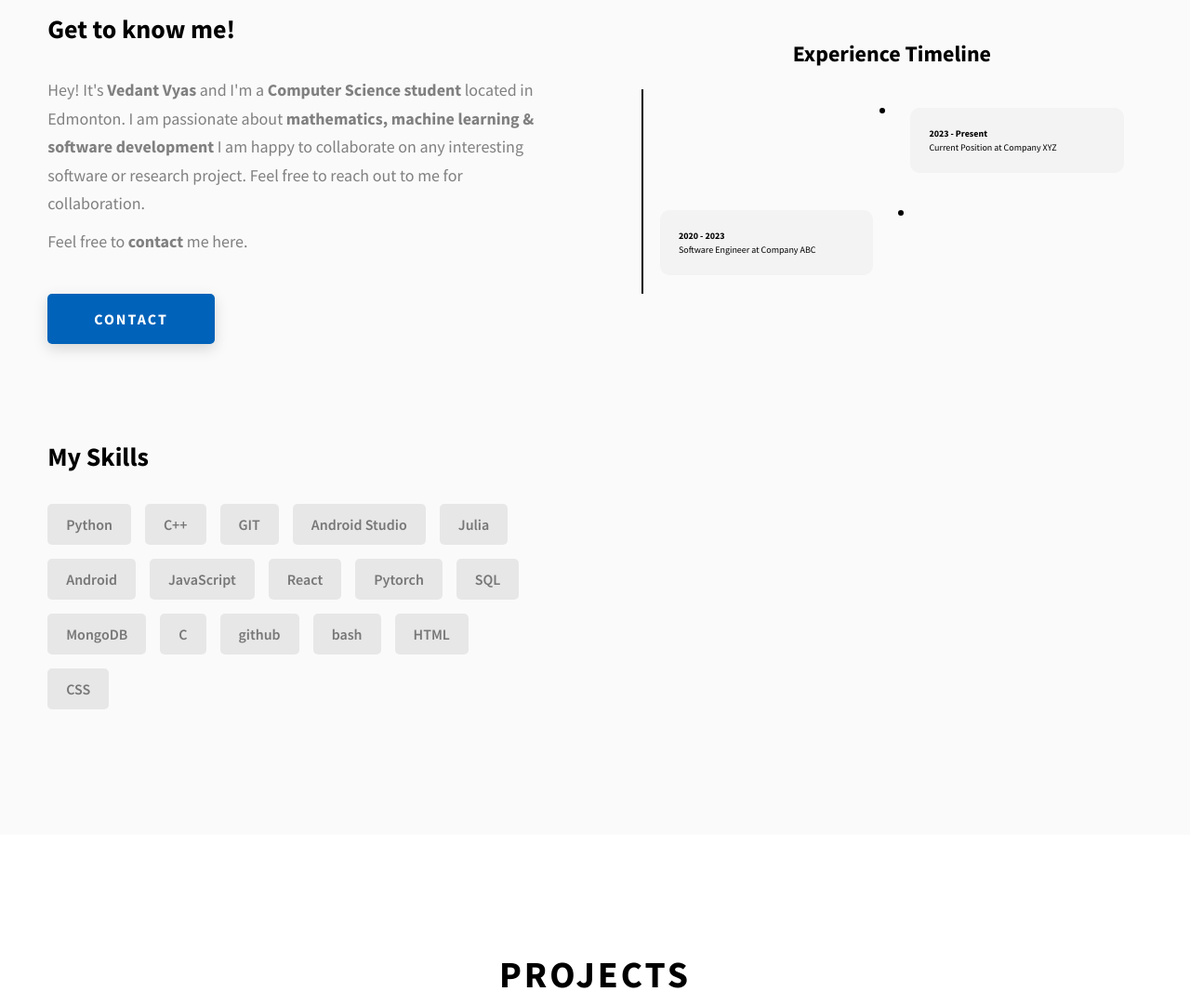
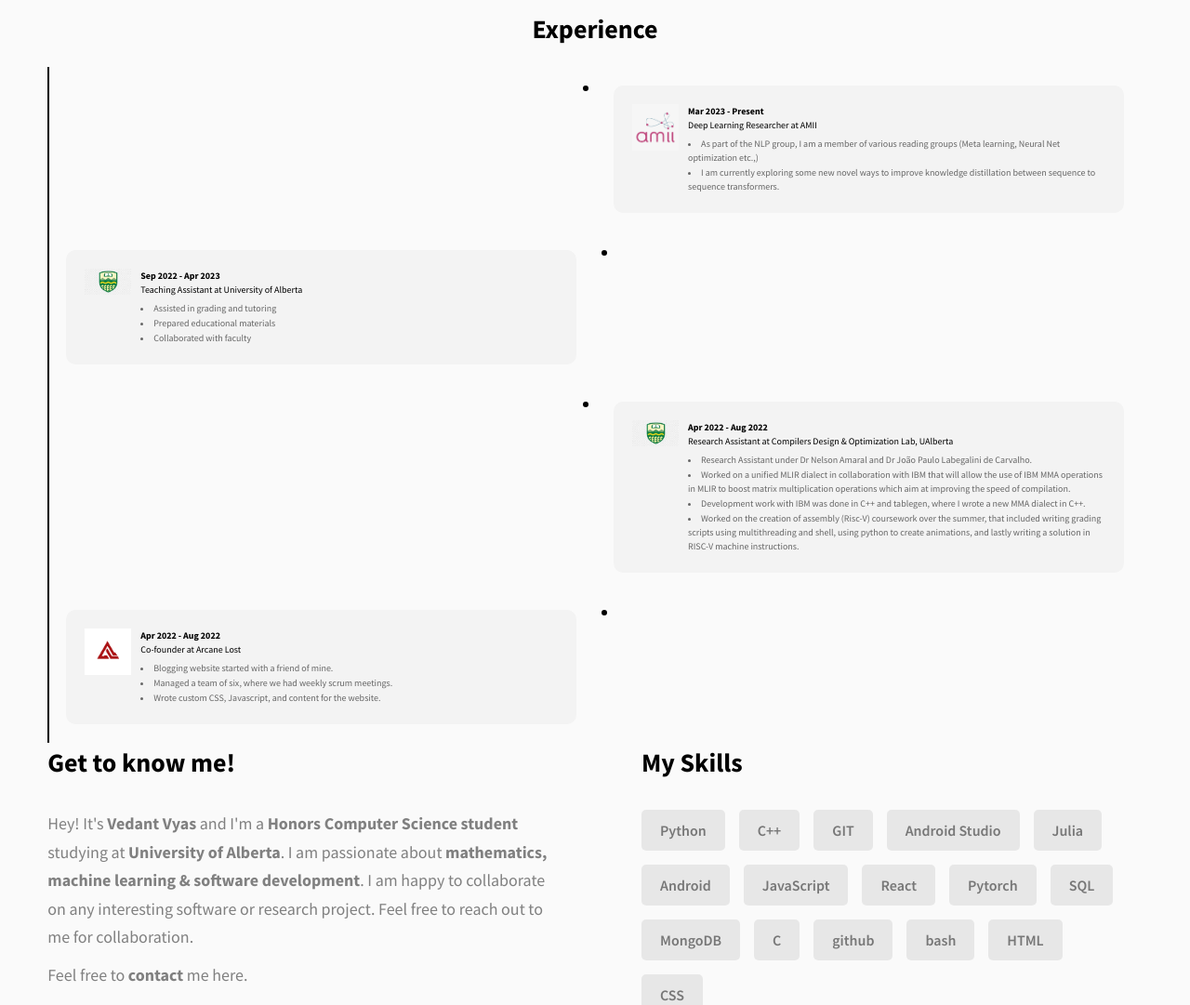
Before and after one commit to vedudx/vedudx-vedudx.github.io, a website: page index.html in a window 1280 px wide. Shown: the part 1060-2141 px from the top of the page at 93% size. Drawn offline with Linux system fonts and the light colour scheme.

Commit message:
expanding the timeline, and moving it above skills section

```diff
--- a/css/style.css
+++ b/css/style.css
@@ -9,6 +9,8 @@ $breakpoint arguement choices:
 - tab-port
 - tab-land
 - big-desktop
+##0062b9
+rgba(0, 98, 185, 0.8)
 
 Inside media queries 1em is always 16px i.e 1em = 16px at every screen size only inside media queries
 */
@@ -473,7 +475,7 @@ textarea {
 
 .project-cs-hero {
   color: #fff;
-  background: linear-gradient(to right, rgba(0, 98, 185, 0.8), rgba(0, 98, 185, 0.8)), url(../../assets/svg/common-bg.svg);
+  background: linear-gradient(to right, rgba(158,210,190,0.8), rgba(158,210,190,0.8)), url(../../assets/svg/common-bg.svg);
   background-size: cover;
   background-position: center;
   position: relative; }
@@ -765,7 +767,7 @@ textarea {
 
 .projects-carousel__button {
   position: absolute;
-  top: 50%;
+  top: 60%;
   transform: translateY(-50%);
   background: #0062b9;
   color: #fff;
@@ -788,7 +790,8 @@ textarea {
 }
 
 .experience-timeline__title {
-  font-size: 24px;
+  font-weight: 700;
+  font-size: 2.8rem;
   text-align: center;
   margin-bottom: 20px;
 }
@@ -828,6 +831,7 @@ textarea {
   background: #f3f3f3;
   padding: 20px;
   border-radius: 10px;
+  clear: both;
 }
 
 .timeline::before {
@@ -839,7 +843,33 @@ textarea {
   bottom: 0;
 
 }
+.timeline__logo {
+  width: 50px; /* Adjust as needed */
+  height: auto;
+  margin-right: 10px;
+  float: left;
+}
+/* .timeline__content p,
+.bullet-list {
+  font-size: 1rem; /* Adjust this value to match the desired font size
+} */
 
+
+
+.timeline__content .bullet-list li {
+  list-style-type: disc ;
+  list-style-position: inside;
+  margin-bottom: 1px;
+  color:#666;
+}
+.timeline__content .bullet-list {
+
+  /* list-style-position: inside; */
+  padding-left: 60px;
+  font-size: 1rem;
+  margin-top: 5px; /* Additional space above the list */
+  color: #000;
+}
 
 @keyframes wheel {
   to {
--- a/index.html
+++ b/index.html
@@ -124,7 +124,7 @@
           </a>
         </div>
         <div class="home-hero__social">
-          <a href="#" class="home-hero__social-icon-link">
+          <a href="https://www.hackerrank.com/vedudx?hr_r=1" class="home-hero__social-icon-link">
             <img
               src="./assets/png/hrank-ico.png"
               alt="icon"
@@ -146,6 +146,66 @@
             tempora explicabo quae quod deserunt eius sapiente
           </span> -->
         </h2>
+        <div class="experience-timeline">
+           <h3 class="experience-timeline__title" >Experience</h3> <!--  -->
+          <div class="timeline">
+            <div class="timeline__item">
+              <div class="timeline__content">
+                <img src="./assets/png/amii.png" alt="AMII Logo" class="timeline__logo">
+                <h4>Mar 2023 - Present</h4>
+                <p>Deep Learning Researcher at AMII</p>
+                <ul class="bullet-list">
+                  <li> As part of the NLP group, I am a member of various reading groups (Meta learning, Neural Net optimization etc.,)</li>
+                  <li>I am currently exploring some new novel ways to improve knowledge distillation between sequence to sequence transformers.</li>
+                </ul>
+         </div>
+            </div>
+            <div class="timeline__item">
+              <div class="timeline__content">
+                <img src="./assets/png/uofa.jpeg" alt="University of Alberta Logo" class="timeline__logo">
+                <h4>Sep 2022 - Apr 2023</h4>
+                <p>Teaching Assistant at University of Alberta </p>
+                <ul class="bullet-list">
+                  <li>Assisted in grading and tutoring</li>
+                  <li>Prepared educational materials</li>
+                  <li>Collaborated with faculty</li>
+                </ul>
+              </div>
+            </div>
+            <!-- Add more timeline items here -->
+
+            <div class="timeline__item">
+              <div class="timeline__content">
+                <img src="./assets/png/uofa.jpeg" alt="University of Alberta Logo" class="timeline__logo">
+                <h4>Apr 2022 - Aug 2022</h4>
+                <p>Research Assistant at Compilers Design & Optimization Lab, UAlberta</p>
+                <ul class="bullet-list">
+                  <li>Research Assistant under Dr Nelson Amaral and Dr João Paulo Labegalini de Carvalho.</li>
+                  <li>Worked on a unified MLIR dialect in collaboration with IBM that will allow the use of IBM MMA operations in MLIR to
+                    boost matrix multiplication operations which aim at improving the speed of compilation.</li>
+                  <li>Development work with IBM was done in C++ and tablegen, where I wrote a new MMA dialect in C++.</li>
+                  <li>Worked on the creation of assembly (Risc-V) coursework over the summer, that included writing grading scripts using
+                    multithreading and shell, using python to create animations, and lastly writing a solution in RISC-V machine instructions.</li>
+                </ul>
+              </div>
+            </div>
+
+            <div class="timeline__item">
+              <div class="timeline__content">
+                <img src="./assets/png/arcane.jpeg" alt="University of Alberta Logo" class="timeline__logo">
+                <h4>Apr 2022 - Aug 2022</h4>
+                <p>Co-founder at Arcane Lost</p>
+                <ul class="bullet-list">
+                  <li>Blogging website started with a friend of mine.</li>
+                  <li>Managed a team of six, where we had weekly scrum meetings.</li>
+                  <li>Wrote custom CSS, Javascript, and content for the website.</li>
+                </ul>
+
+              </div>
+            </div>
+          </div>
+        </div>
+
         <div class="about__content">
           <div class="about__content-main">
             <h3 class="about__content-title">Get to know me!</h3>
@@ -153,8 +213,7 @@
               <p class="about__content-details-para">
                 Hey! It's
                 <strong>Vedant Vyas</strong>
-                and I'm a <strong> Computer Science student </strong> located in
-                Edmonton. I am passionate about <strong> mathematics, machine learning & software development</strong>
+                and I'm a <strong> Honors Computer Science student</strong> studying at <strong>University of Alberta</strong>. I am passionate about <strong> mathematics, machine learning & software development</strong>.
                 I am happy to collaborate on any interesting software or research project. Feel free to reach out to me for collaboration.
               </p>
               <p class="about__content-details-para">
@@ -166,7 +225,7 @@
               >Contact</a
             >
           </div>
-          <div class="experience-timeline">
+          <!-- <div class="experience-timeline">
             <h3 class="experience-timeline__title">Experience Timeline</h3>
             <div class="timeline">
               <div class="timeline__item">
@@ -181,9 +240,9 @@
                   <p>Software Engineer at Company ABC</p>
                 </div>
               </div>
-              <!-- Add more timeline items here -->
+              Add more timeline items here
             </div>
-          </div>
+          </div> -->
 
           <div class="about__content-skills">
             <h3 class="about__content-title">My Skills</h3>
@@ -404,18 +463,20 @@
             </div>
           </div>
           <div class="main-footer__row main-footer__row-2">
-            <h4 class="heading heading-sm text-lt">Vedant Vyas</h4>
-            <!-- <p class="main-footer__short-desc">
-              Lorem ipsum dolor sit amet consectetur adipisicing elit facilis
-              tempora explicabo quae quod deserunt
-            </p> -->
+            <h4 class="heading heading-sm text-lt">Contact</h4>
+            <p class="main-footer__short-desc">
+              Email: vvyas1@ualberta.ca
+            </p>
           </div>
         </div>
 
         <!-- If you give me some credit or shoutout here by linking to my website, then it will be a big thing for me and will help me a lot :) -->
         <div class="main-footer__lower">
           &copy; Copyright 2021.
-
+          Inspired by this
+          <a rel="noreferrer" target="_blank" href="https://github.com/rammcodes/Dopefolio"
+            >github repository</a
+          >
 
         </div>
       </div>
```
Also changed, not shown: assets/png/amii.png (added), assets/png/arcane.jpeg (added), assets/png/john-doe.png (deleted), assets/png/myPic.jpg (added), assets/png/ualberta.png (added), assets/png/uofa.jpeg (added).
